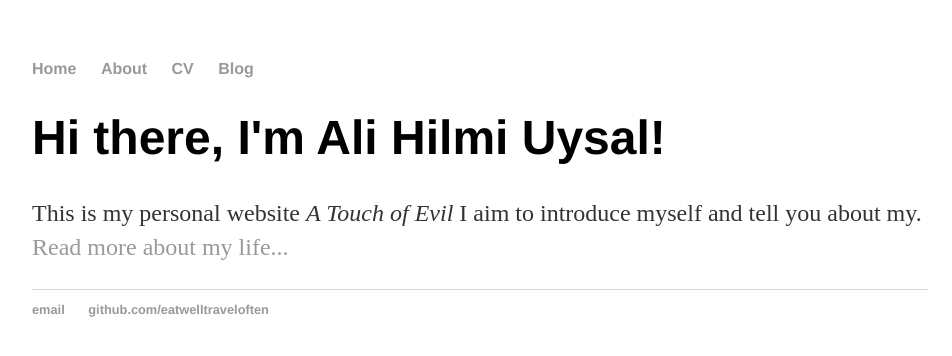
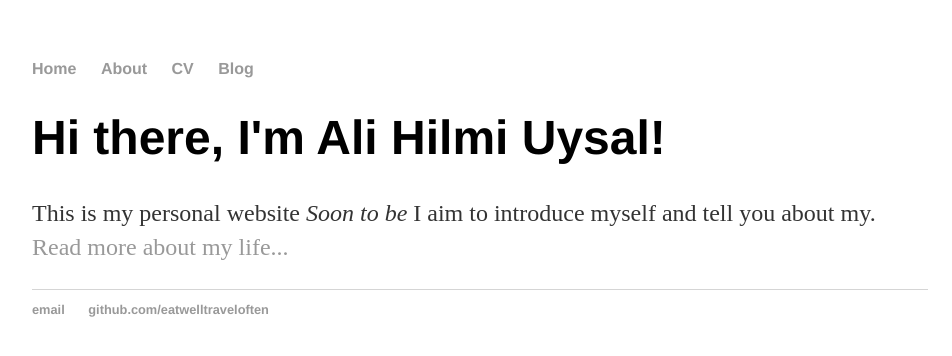
Before and after one commit to ahuysal/eatwelltraveloften.github.io, a Jekyll site: the page built from index.html, in a window 1280 px wide. Shown: the top 356 px of the page, without its empty margins (160-1112 px from the left). Built offline with Jekyll 4.4.1, drawn with Linux system fonts in a browser that asks for light colours.

Commit message:
index.html updated

```diff
--- a/index.html
+++ b/index.html
@@ -4,5 +4,5 @@ title: Ali Hilmi Uysal, Data Science Enthusiast
 ---
 <div class="blurb">
 	<h1>Hi there, I'm Ali Hilmi Uysal!</h1>
-	<p>This is my personal website <em>A Touch of Evil</em> I aim to introduce myself and tell you about my. <a href="/about">Read more about my life...</a></p>
+	<p>This is my personal website <em>Soon to be</em> I aim to introduce myself and tell you about my. <a href="/about">Read more about my life...</a></p>
 </div><!-- /.blurb -->
```
